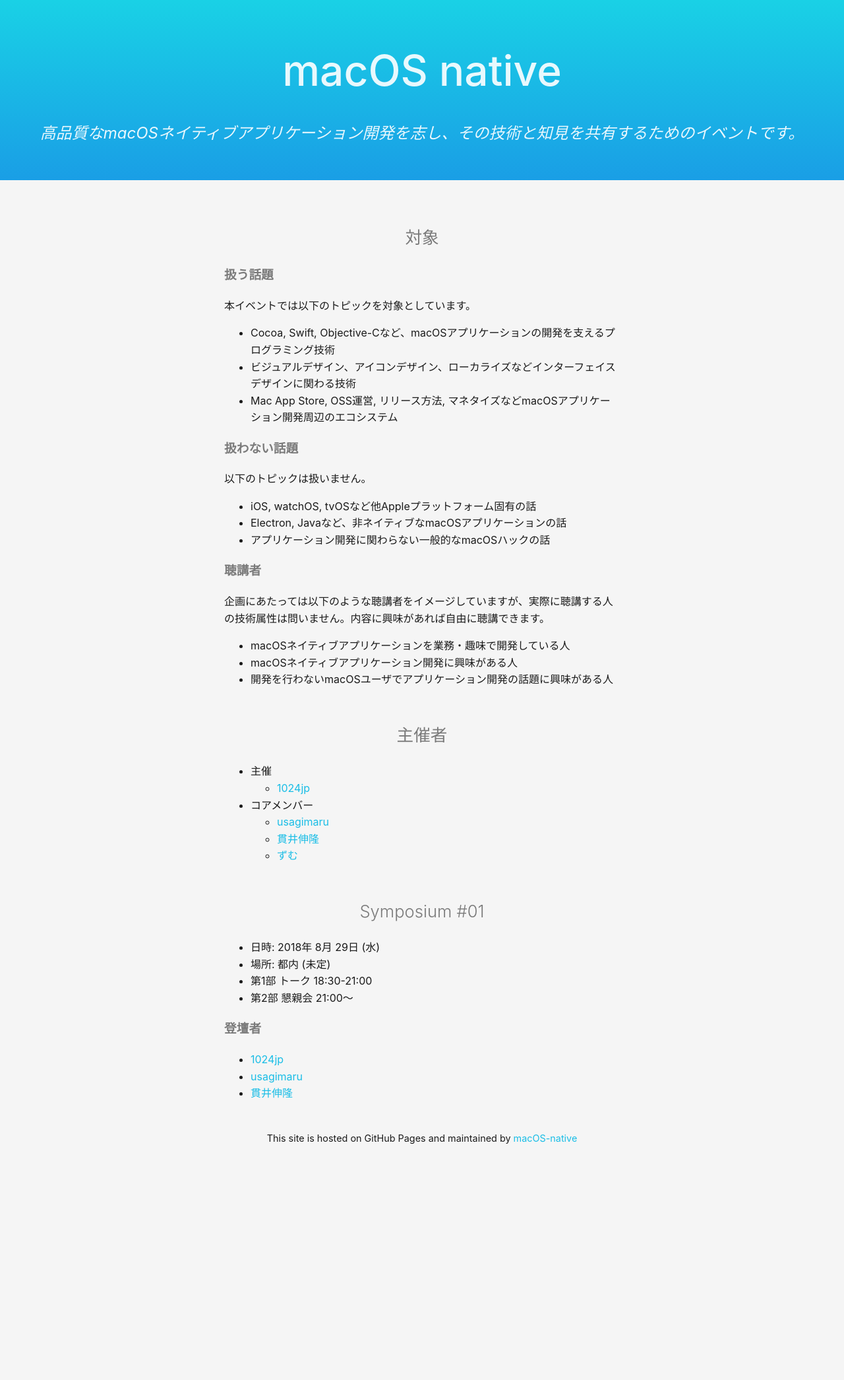
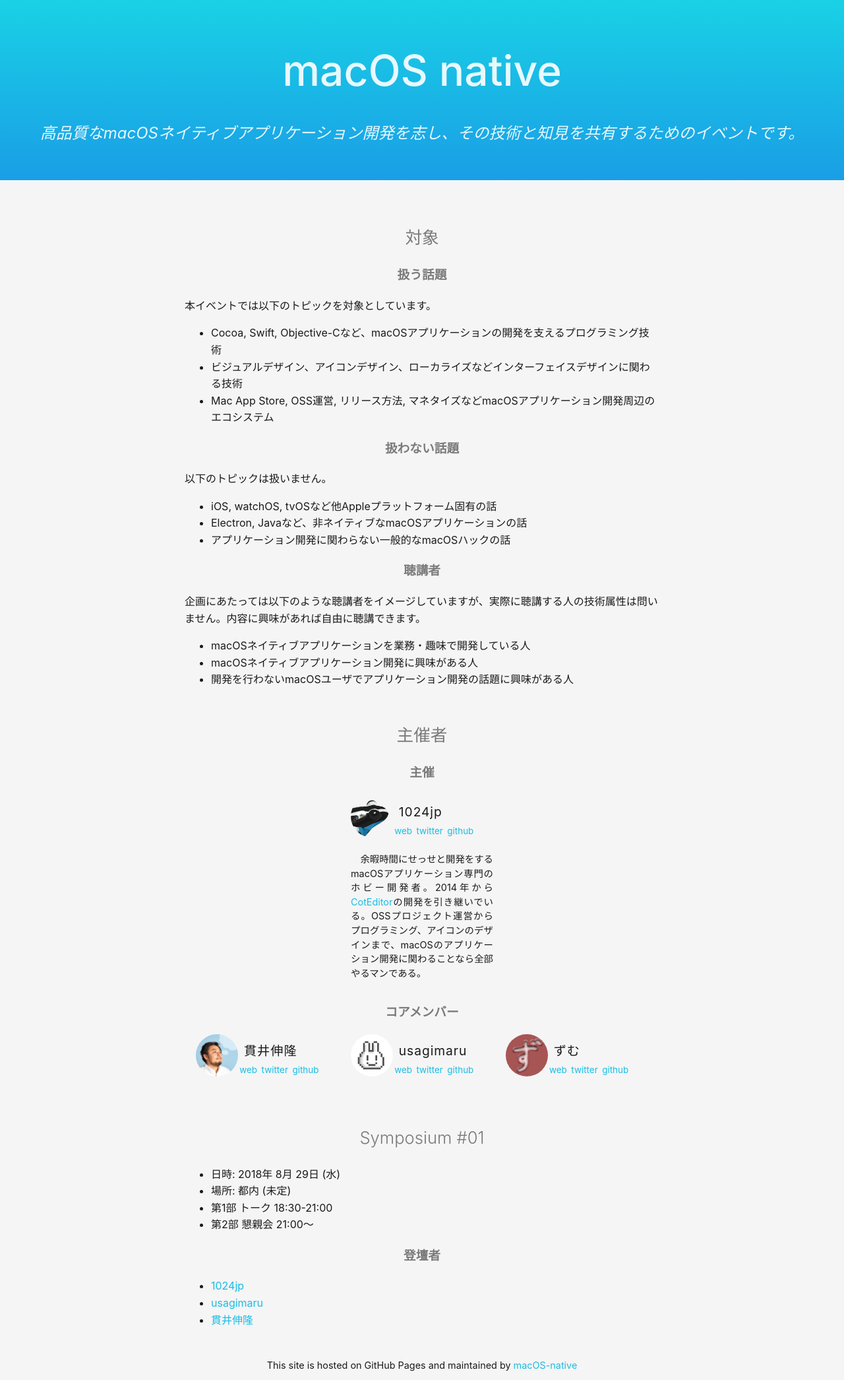
Before and after one commit to macOS-native/macos-native.github.io, a Jekyll site: the page built from index.md, in a window 1280 px wide. Shown: the whole page at 66% size. Built offline with Jekyll 4.4.1, drawn with Linux system fonts in a browser that asks for light colours; before the commit the page ends 1748 px from its top, so only the background shows below that.

Commit message:
Add profile of members

```diff
--- /dev/null
+++ b/_includes/profile.html
@@ -0,0 +1,13 @@
+{% assign person = site.data.members[include.param] %}
+
+<section class="profile">
+<h4>{{ person.name }}</h4>
+
+<img class="avatar" src="assets/img/avatars/{{ include.param }}.png"/>
+<ul class="link">
+    <li><a href="{{ person.web }}">web</a></li>
+    <li><a href="https://twitter.com/{{ person.twitter }}">twitter</a></li>
+    <li><a href="https://github.com/{{ person.github }}">github</a></li>
+</ul>
+<p>{{ person.bio | markdownify }}</p>
+</section>
--- a/assets/css/style.css
+++ b/assets/css/style.css
@@ -39,12 +39,12 @@
 }
 
 
-/* body */
+/* main */
 
 main {
     line-height: 1.6;
-    padding: 1em 10%;
-    max-width: 600px;
+    padding: 1em 5%;
+    max-width: 720px;
     margin: 0 auto;
 }
 main h2 {
@@ -55,9 +55,10 @@
     text-align: center;
     margin-top: 2em;
 }
-
 main h3 {
     color: hsla(0, 0%, 0%, 0.5);
+
+    text-align: center;
 }
 
 
@@ -67,3 +68,52 @@
     text-align: center;
     font-size: 90%;
 }
+
+
+/* profile */
+div {
+    width: 100%;
+    text-align: center;
+}
+.profile {
+    text-align: left;
+    width: 30%;
+    position: relative;
+    display: inline-block;
+    padding: 0 1%;
+    margin: 0 auto;
+}
+.profile h4 {
+    font-weight: 400;
+    font-size: 120%;
+    letter-spacing: 0.05em;
+
+    position: absolute;
+    top: 10px;
+    left: 80px;
+    margin: 0;
+}
+.profile img.avatar {
+    width: 64px;
+    border-radius: 50%;
+}
+.profile ul.link {
+    font-size: 84%;
+
+    text-align: center;
+    margin: 0;
+    padding: 0;
+    position: absolute;
+    top: 44px;
+    left: 72px;
+}
+.profile ul.link li {
+    display: inline;
+    margin: 0 0.1em;
+}
+.profile p {
+    font-size: 90%;
+    text-indent: 1em;
+    text-align: justify;
+    line-height: 1.5;
+}
--- a/index.md
+++ b/index.md
@@ -33,15 +33,22 @@
 - 開発を行わないmacOSユーザでアプリケーション開発の話題に興味がある人
 
 
+
 ## 主催者
 
-- 主催
-    - [1024jp](http://wolfrosch.com)
-- コアメンバー
-    - [usagimaru](https://interactionmania.com)
-    - [貫井伸隆](http://nobtaka.com)
-    - [ずむ](https://zumuya.com)
+### 主催
 
+<div>
+{% include profile.html param="1024jp" %}
+</div>
+
+### コアメンバー
+
+<div>
+{% include profile.html param="nobtaka" %}
+{% include profile.html param="usagimaru" %}
+{% include profile.html param="zumuya" %}
+</div>
 
 
 ## Symposium #01
```
Also changed, not shown: _data/members.yml (+7 -7 lines).
